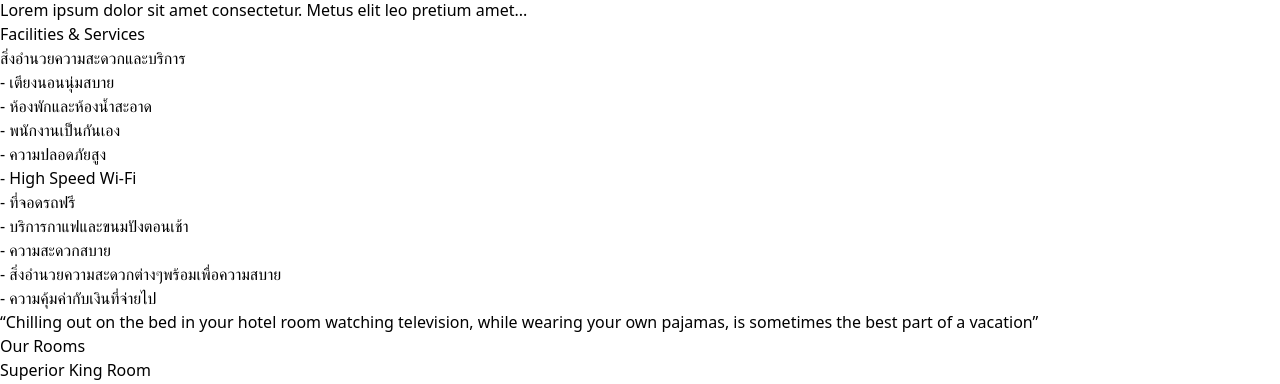
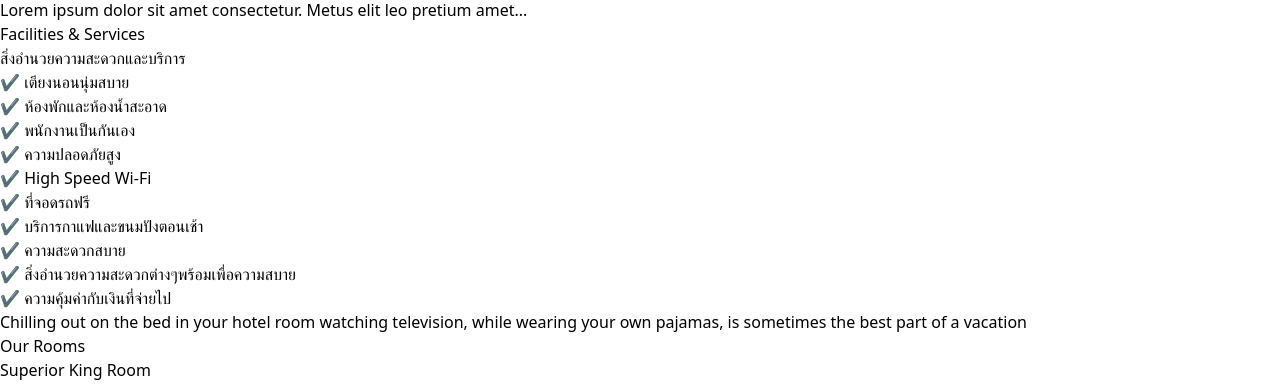
Before and after one commit to boomieindahouse/resort-project, a Next.js app: page / in a window 1280 px wide. Shown: the part 520-904 px from the top of the page. Built offline with nearby package versions, Linux system fonts and the light colour scheme.

Commit message:
edit facilities and add facilities constants

```diff
--- a/src/app/components/homepage/FacilitiesSection.jsx
+++ b/src/app/components/homepage/FacilitiesSection.jsx
@@ -1,23 +1,29 @@
+import {
+    FACILITIES_TITLE,
+    FACILITIES_DESCRIPTION,
+    FACILITIES_LIST,
+    FACILITIES_QUOTE
+} from '../../constants/index';
+
 export default function FacilitiesSection() {
   return (
     <div className="text-center py-10 bg-gray-200">
-      <h2 className="text-3xl font-semibold mb-4">Facilities & Services</h2>
-      <p className="mb-6 text-gray-500">สิ่งอำนวยความสะดวกและบริการ</p>
-      <div className="bg-white p-6 rounded-lg shadow-lg inline-block">
-        <ul className="text-left">
-          <li>- เตียงนอนนุ่มสบาย</li>
-          <li>- ห้องพักและห้องน้ำสะอาด</li>
-          <li>- พนักงานเป็นกันเอง</li>
-          <li>- ความปลอดภัยสูง</li>
-          <li>- High Speed Wi-Fi</li>
-          <li>- ที่จอดรถฟรี</li>
-          <li>- บริการกาแฟและขนมปังตอนเช้า</li>
-          <li>- ความสะดวกสบาย</li>
-          <li>- สิ่งอำนวยความสะดวกต่างๆพร้อมเพื่อความสบาย</li>
-          <li>- ความคุ้มค่ากับเงินที่จ่ายไป</li>
+      <h2 className="text-3xl font-semibold mb-4">{FACILITIES_TITLE}</h2>
+      <p className="mb-6 text-gray-500">{FACILITIES_DESCRIPTION}</p>
+
+      <div className="bg-white p-8 rounded-lg shadow-lg inline-block max-w-4xl">
+        <ul className="list-disc list-inside text-left space-y-2">
+          {FACILITIES_LIST.map((facility, index) => (
+            <li key={index} className="flex items-start">
+              <span className="mr-2 text-green-500">✔️</span> {facility}
+            </li>
+          ))}
         </ul>
       </div>
-      <p className="mt-6 italic">“Chilling out on the bed in your hotel room watching television, while wearing your own pajamas, is sometimes the best part of a vacation”</p>
+
+      <p className="mt-6 italic text-gray-700">
+        {FACILITIES_QUOTE}
+      </p>
     </div>
   );
 }
--- a/src/app/constants/index.js
+++ b/src/app/constants/index.js
@@ -50,3 +50,20 @@ export const roomData = [
       ]
     }
   ];
+
+
+export const FACILITIES_TITLE = "Facilities & Services";
+export const FACILITIES_DESCRIPTION = "สิ่งอำนวยความสะดวกและบริการ";
+export const FACILITIES_LIST = [
+    "เตียงนอนนุ่มสบาย",
+    "ห้องพักและห้องน้ำสะอาด",
+    "พนักงานเป็นกันเอง",
+    "ความปลอดภัยสูง",
+    "High Speed Wi-Fi",
+    "ที่จอดรถฟรี",
+    "บริการกาแฟและขนมปังตอนเช้า",
+    "ความสะดวกสบาย",
+    "สิ่งอำนวยความสะดวกต่างๆพร้อมเพื่อความสบาย",
+    "ความคุ้มค่ากับเงินที่จ่ายไป"
+];
+export const FACILITIES_QUOTE = "Chilling out on the bed in your hotel room watching television, while wearing your own pajamas, is sometimes the best part of a vacation";
```
